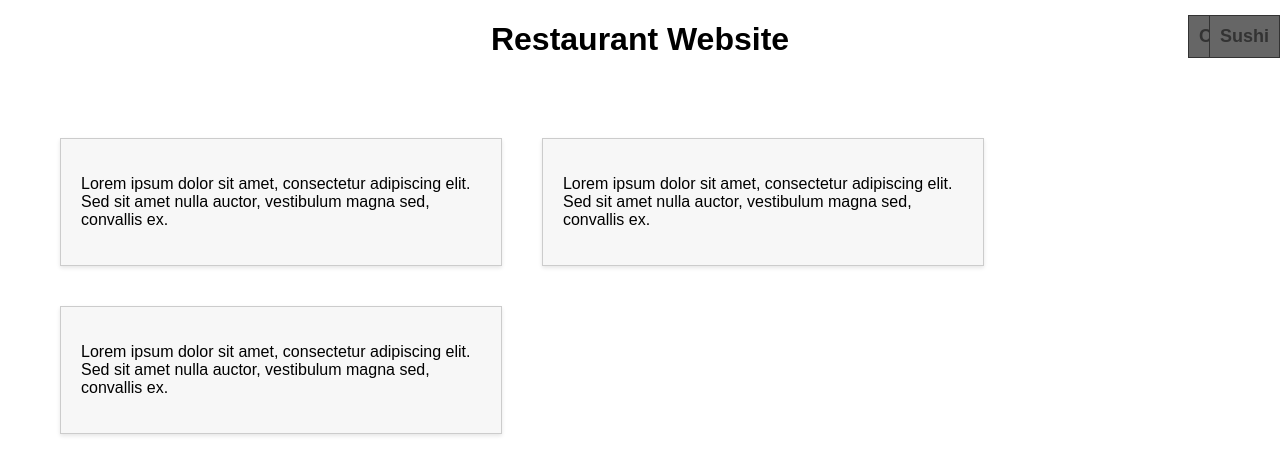
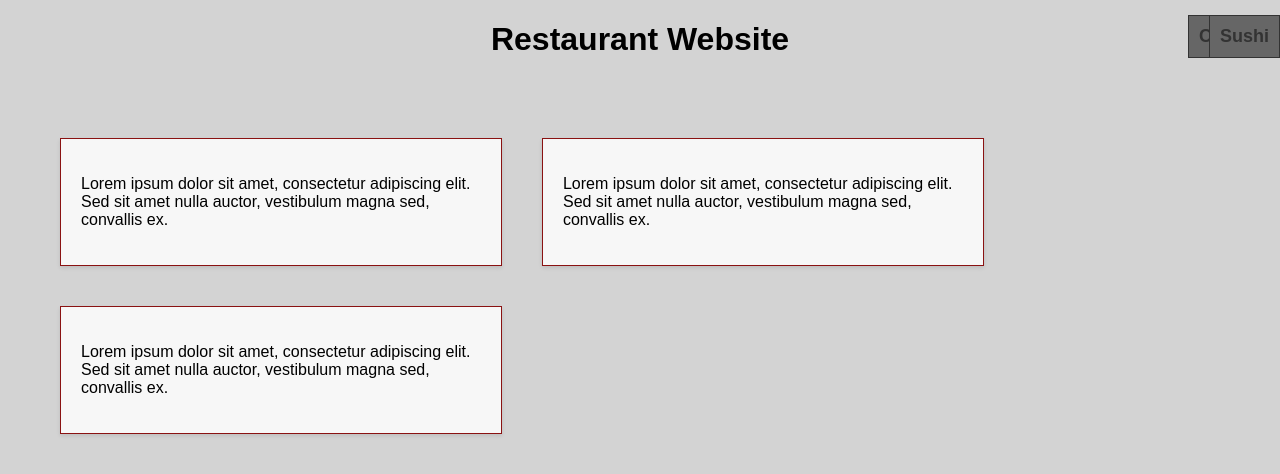
Before and after one commit to HarryBlair/coursera-assignment, a plain HTML site: page index.html in a window 1280 px wide. Drawn offline with Linux system fonts and the light colour scheme.

Commit message:
Update style.css

```diff
--- a/style.css
+++ b/style.css
@@ -3,6 +3,7 @@ body {
     margin: 0;
     padding: 0;
     box-sizing: border-box;
+    background-color: #D3D3D3;
 }
 
 h1 {
@@ -19,7 +20,7 @@ main {
     margin: 20px;
     padding: 20px;
     background-color: #f7f7f7;
-    border: 1px solid #ccc;
+    border: 1px solid #8a1212;
     box-shadow: 0 2px 4px rgba(0, 0, 0, 0.1);
     float: left;
 }
```
